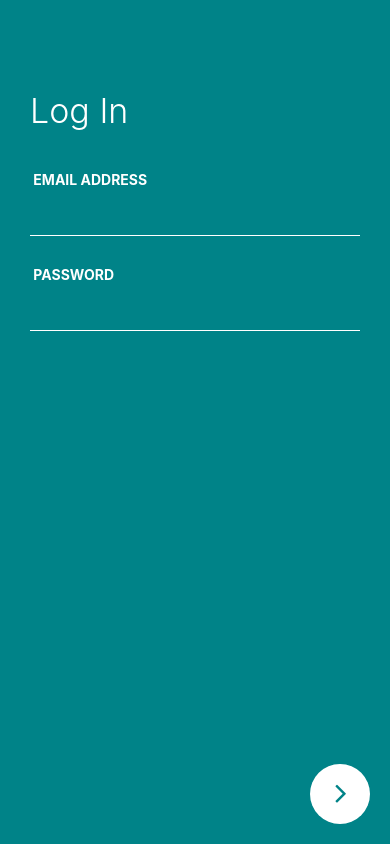
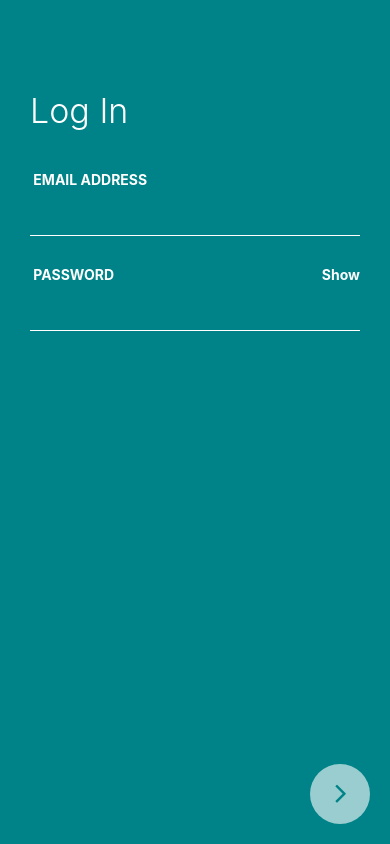
Before and after one commit to adeel111/RNBasics, a React Native app in the folder Airbnb/: screen / in a window 390 px wide. Built offline with nearby package versions, Linux system fonts and the light colour scheme.

Commit message:
hide/show password module

```diff
--- a/Airbnb/src/components/buttons/NextArrowButton.js
+++ b/Airbnb/src/components/buttons/NextArrowButton.js
@@ -2,17 +2,20 @@ import React, { Component } from 'react';
 import { StyleSheet, TouchableOpacity, View, Text } from 'react-native';
 import FontAwesome from 'react-native-vector-icons/FontAwesome';
 import colors from '../../styles/colors';
+import PropTypes from 'prop-types';
 
 export default class NextArrowButton extends Component {
-  constructor(props) {
-    super(props);
-    this.state = {
-    };
-  }
 
   render() {
+    const {disabled, handleNextButton} = this.props
+    const opacityStyle = disabled ?
+     {backgroundColor: 'rgba(255, 255, 255, 0.2)'}
+      :
+     {backgroundColor: 'rgba(255, 255, 255, 0.6)'}
+
     return (
-      <TouchableOpacity style = {styles.button}>
+      <TouchableOpacity style = {[opacityStyle, styles.button]}
+      onPress = {handleNextButton}>
           <FontAwesome
           name = 'angle-right'
           color = {colors.green01}
@@ -24,6 +27,11 @@ export default class NextArrowButton extends Component {
   }
 }
 
+NextArrowButton.propTypes = {
+  disabled: PropTypes.bool,
+  handleNextButton: PropTypes.func.isRequired,
+}
+
 const styles = StyleSheet.create({
     icon: {
         marginRight: -2,
@@ -33,7 +41,6 @@ const styles = StyleSheet.create({
         alignItems: 'center',
         justifyContent: 'center',
         borderRadius: 50,
-        backgroundColor: colors.white,
         width: 60,
         height: 60,
     }
--- a/Airbnb/src/components/form/InputField.js
+++ b/Airbnb/src/components/form/InputField.js
@@ -1,12 +1,25 @@
 import React, { Component } from 'react';
 import { StyleSheet, View, Text, TextInput, TouchableOpacity } from 'react-native';
 import FontAwesome from 'react-native-vector-icons/FontAwesome';
+import colors from '../../styles/colors';
 import PropTypes from 'prop-types';
 
 export default class InputField extends Component {
+
+  constructor(props) {
+    super(props);
+    this.state = {secureInput: props.inputType === 'text' || props.inputType === 'email' ? false : true,
+    };
+    this.toggleShowPassword = this.toggleShowPassword.bind(this);
+  }
+
+  toggleShowPassword() {
+    this.setState({secureInput: !this.state.secureInput});
+  }
+
   render() {
-      const { labelText, labelTextSize, labelColor, textColor, borderBottomColor,
-        inputType, customStyle } = this.props
+      const { labelText, labelTextSize, labelColor, textColor, borderBottomColor, inputType, customStyle } = this.props
+      const { secureInput } = this.state
       const fontSize = labelTextSize
       const color = labelColor
       const inputColor = textColor
@@ -14,10 +27,17 @@ export default class InputField extends Component {
     return (
       <View style = {[customStyle, styles.wrapper]}>
         <Text style = {[{fontSize, color},styles.label]}> {labelText} </Text>
+        {inputType === 'password' ?
+        <TouchableOpacity
+        style = {styles.showButton}
+        onPress = { this.toggleShowPassword}>
+          <Text style = {styles.showButtonText}>{secureInput ? 'Show' : 'Hide'}</Text>
+        </TouchableOpacity>
+        : null }
         <TextInput
         autoCorrect = {false}
         style = {[{color: inputColor, borderBottomColor: borderBottom}, styles.inputField]}
-        secureTextEntry = {inputType === 'password'}
+        secureTextEntry = {secureInput}
         />
       </View>
     );
@@ -47,4 +67,12 @@ const styles = StyleSheet.create({
         paddingTop: 5,
         paddingBottom: 5,
     },
+    showButton: {
+      position: 'absolute',
+      right: 0,
+    },
+    showButtonText: {
+      color: colors.white,
+      fontWeight: '700',
+    }
 });
--- a/Airbnb/src/screens/Login.js
+++ b/Airbnb/src/screens/Login.js
@@ -40,7 +40,8 @@ export default class Login extends Component {
         </View>
         <View style = {styles.nextButton}>
               <NextArrowButton
-              handleNextButton = {this.handleNextButton} />
+                handleNextButton = {this.handleNextButton}
+              />
             </View>
       </KeyboardAvoidingView>
     );
```
